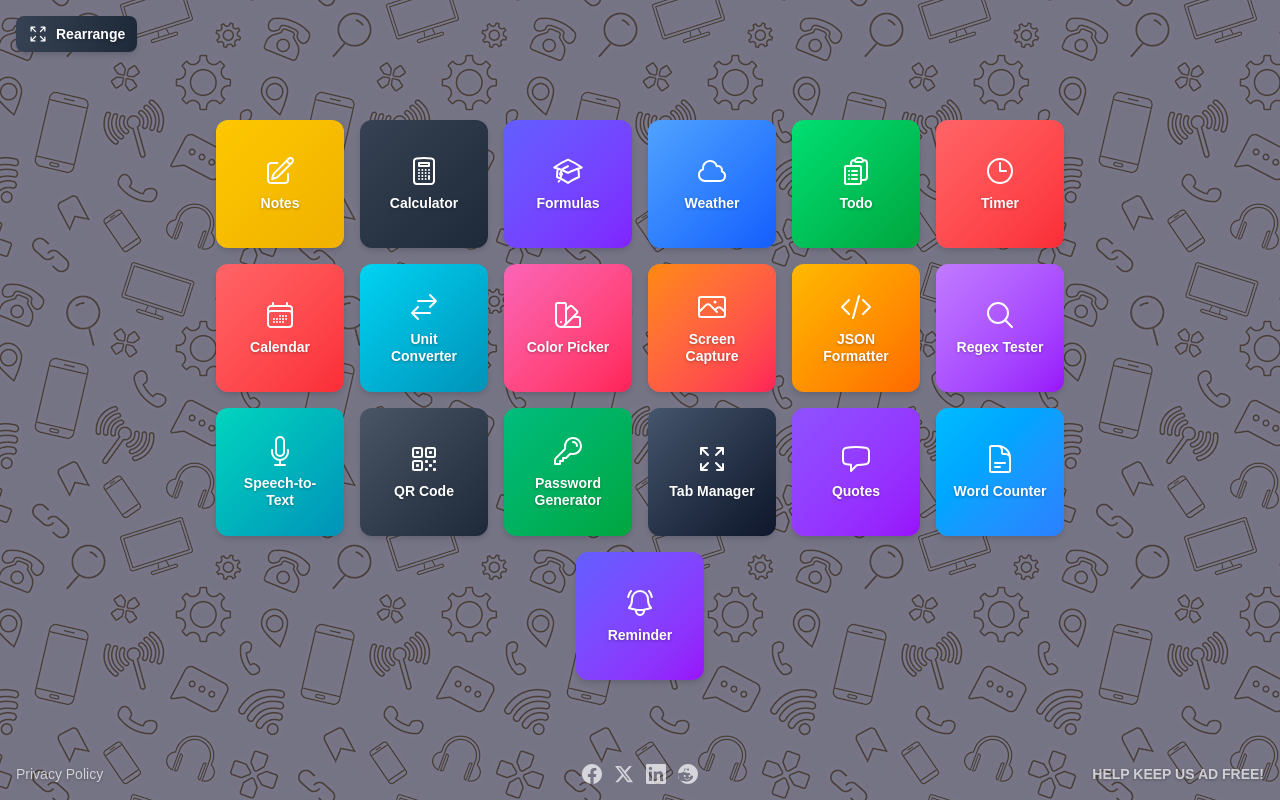
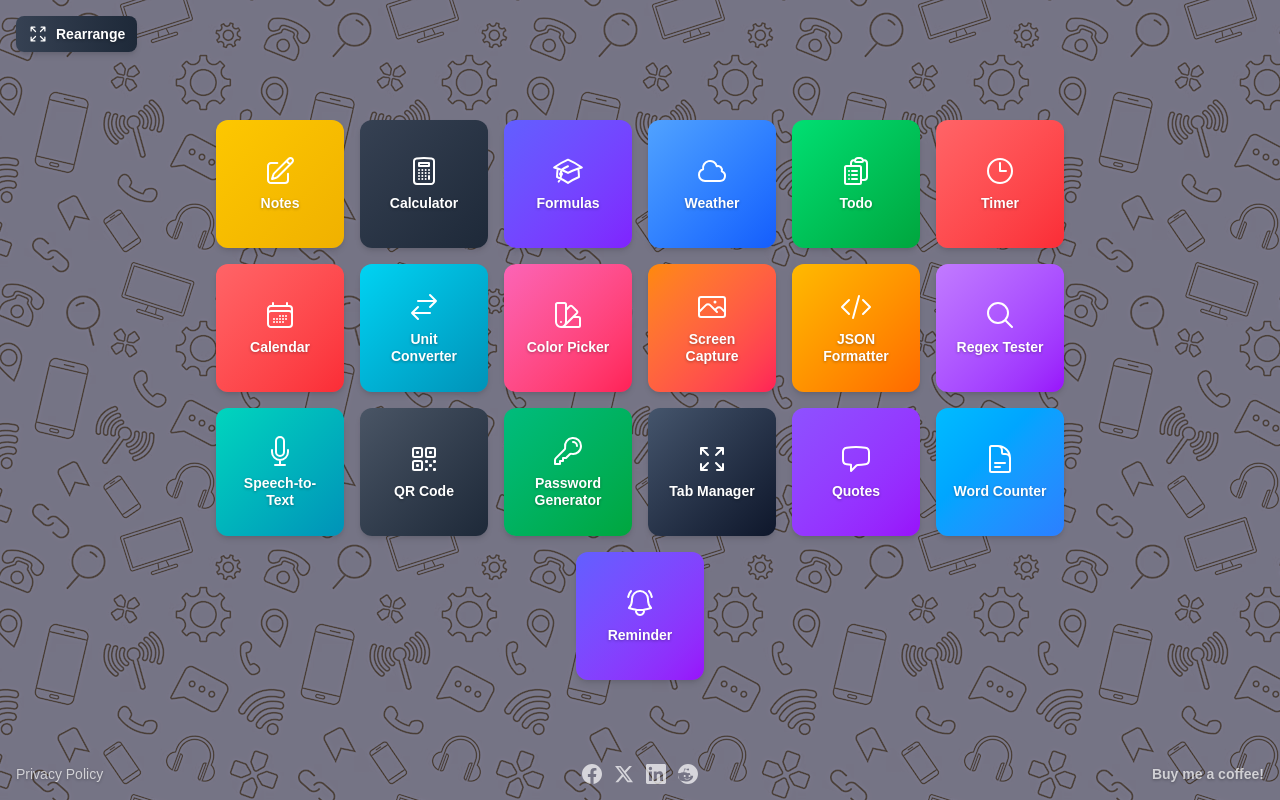
Before and after one commit to bhavin-prajapati/1234webtool, a Next.js app: page /1234webtool/ in a window 1280 px wide. Built offline with nearby package versions, Linux system fonts and the light colour scheme.

Commit message:
Changed to buymeacoffee

```diff
--- a/src/app/components/HomeScreen.tsx
+++ b/src/app/components/HomeScreen.tsx
@@ -275,13 +275,13 @@ const HomeScreen = () => {
         </a>
       </div>
       <a
-        href="https://paypal.me/1234WebTool?country.x=CA&locale.x=en_US"
+        href="https://buymeacoffee.com/1234webtool"
         target="_blank"
         rel="noopener noreferrer"
         className="absolute bottom-4 right-4 text-sm text-white/70 hover:text-white transition-colors no-underline"
         style={{ fontFamily: 'Arial, sans-serif', fontWeight: 'bold', textShadow: '0 1px 3px rgba(0,0,0,0.3)' }}
       >
-        HELP KEEP US AD FREE!
+        Buy me a coffee!
       </a>
     </div>
   );
```
Also changed, not shown: 43 other files (tests, documents, lock files or other folders).
